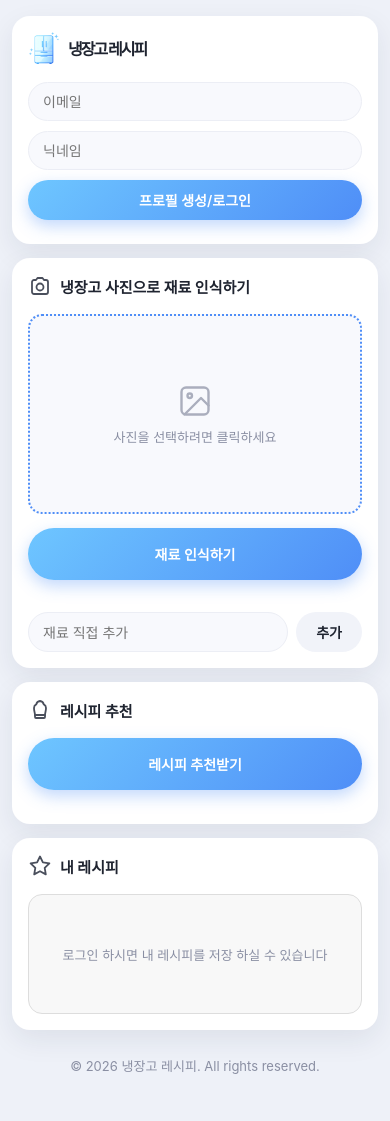
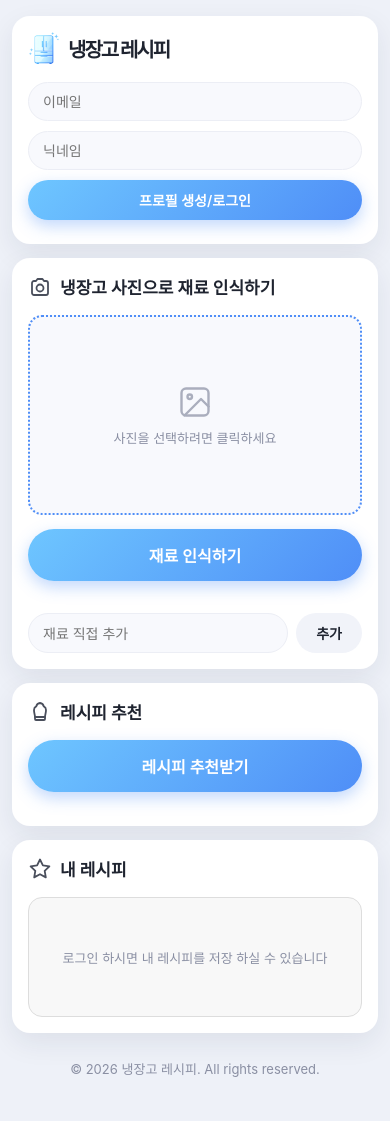
Before and after one commit to koeun930509-wq/refrigeratorRecipe, a Flask app: page / in a window 390 px wide. Shown: the top 1121 px of the page. Before the commit the page ends 1074 px from the top, so only its background shows below. Run offline with Flask 3, Linux system fonts and the light colour scheme.

Commit message:
로고 텍스트 및 버튼 폰트 크기 조정, 모바일 반응형 개선
Co-Authored-By: Claude Sonnet 5 <noreply@anthropic.com>

```diff
--- a/templates/index.html
+++ b/templates/index.html
@@ -41,7 +41,7 @@
     flex-wrap: wrap;
   }
 
-  .brand { font-size: 20px; font-weight: 700; display: flex; align-items: center; gap: 8px; letter-spacing: -2px; }
+  .brand { font-size: 24px; font-weight: 700; display: flex; align-items: center; gap: 8px; letter-spacing: -2px; }
   .brand .logo { width: 32px; height: 32px; object-fit: contain; }
 
   .card {
@@ -150,7 +150,7 @@
   #logoutBtn:hover { box-shadow: none; background: transparent; }
   #logoutBtn:hover svg { stroke: var(--text); }
 
-  #recognizeBtn, #recipeBtn { padding: 16px 20px; }
+  #recognizeBtn, #recipeBtn { padding: 14px 20px; font-size: 16px; }
   #recipeBtn { width: 100%; }
 
   #status, #recipeStatus, #savedListStatus { margin-top: 12px; font-size: 13px; color: var(--muted); }
@@ -334,7 +334,7 @@
 
     .topbar { flex-direction: column; align-items: stretch; padding: 16px; border-radius: 18px; }
     .topbar.is-logged-in { flex-direction: row; align-items: center; justify-content: space-between; flex-wrap: nowrap; }
-    .brand { font-size: 16px; }
+    .brand { font-size: 20px; }
 
     .topbar.is-logged-in .profile-box { width: auto; flex-direction: row; align-items: center; gap: 10px; flex-shrink: 0; flex-wrap: nowrap; }
     .profile-box { width: 100%; flex-direction: column; align-items: stretch; gap: 8px; }
@@ -343,7 +343,7 @@
     #profileForm button { width: 100%; margin-top: 10px; }
 
     .card { padding: 16px; border-radius: 18px; }
-    .card-title { font-size: 15px; }
+    .card-title { font-size: 17px; }
 
     input[type="file"] { width: 100%; }
     #recognizeBtn { width: 100%; }
```
